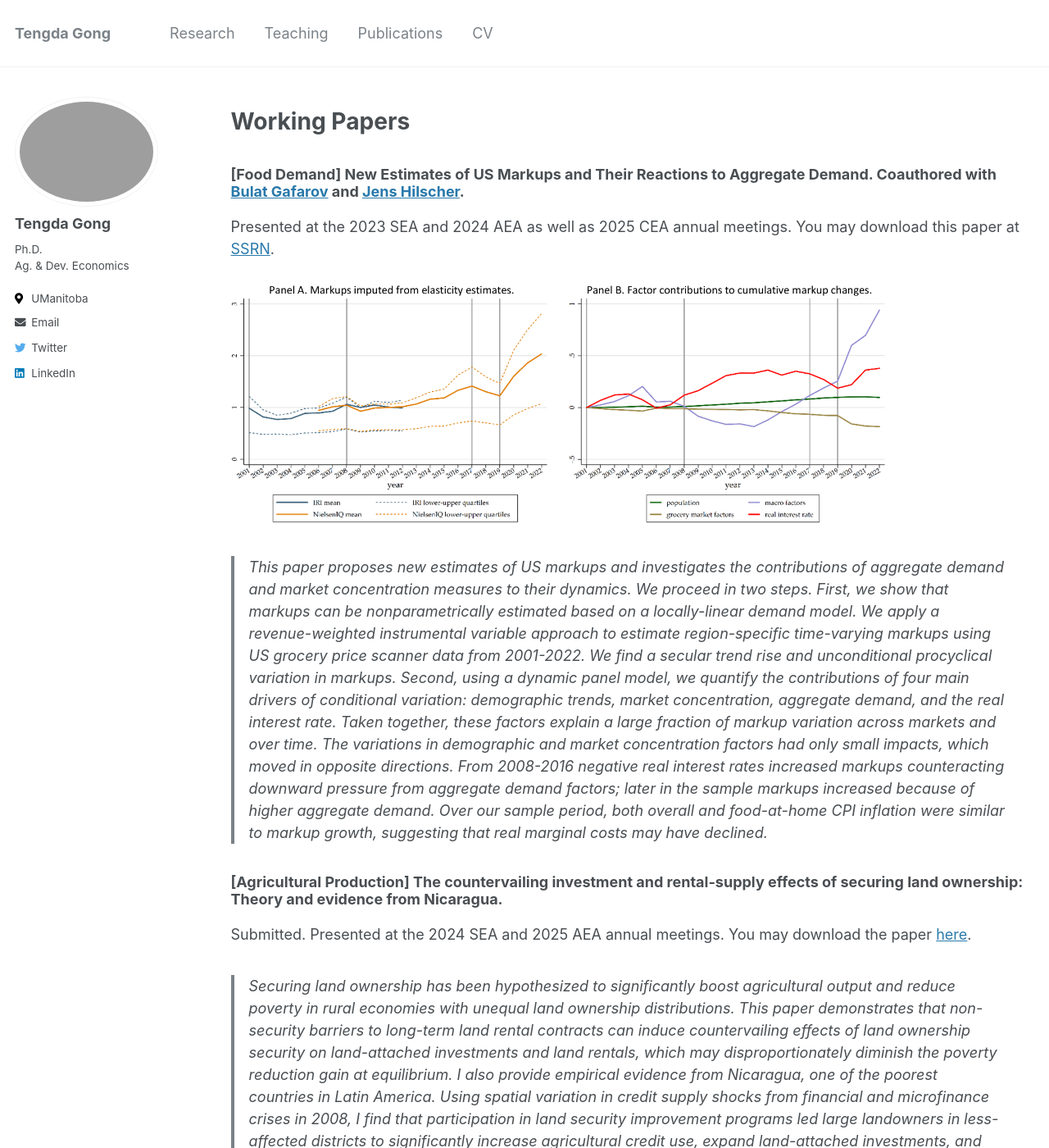
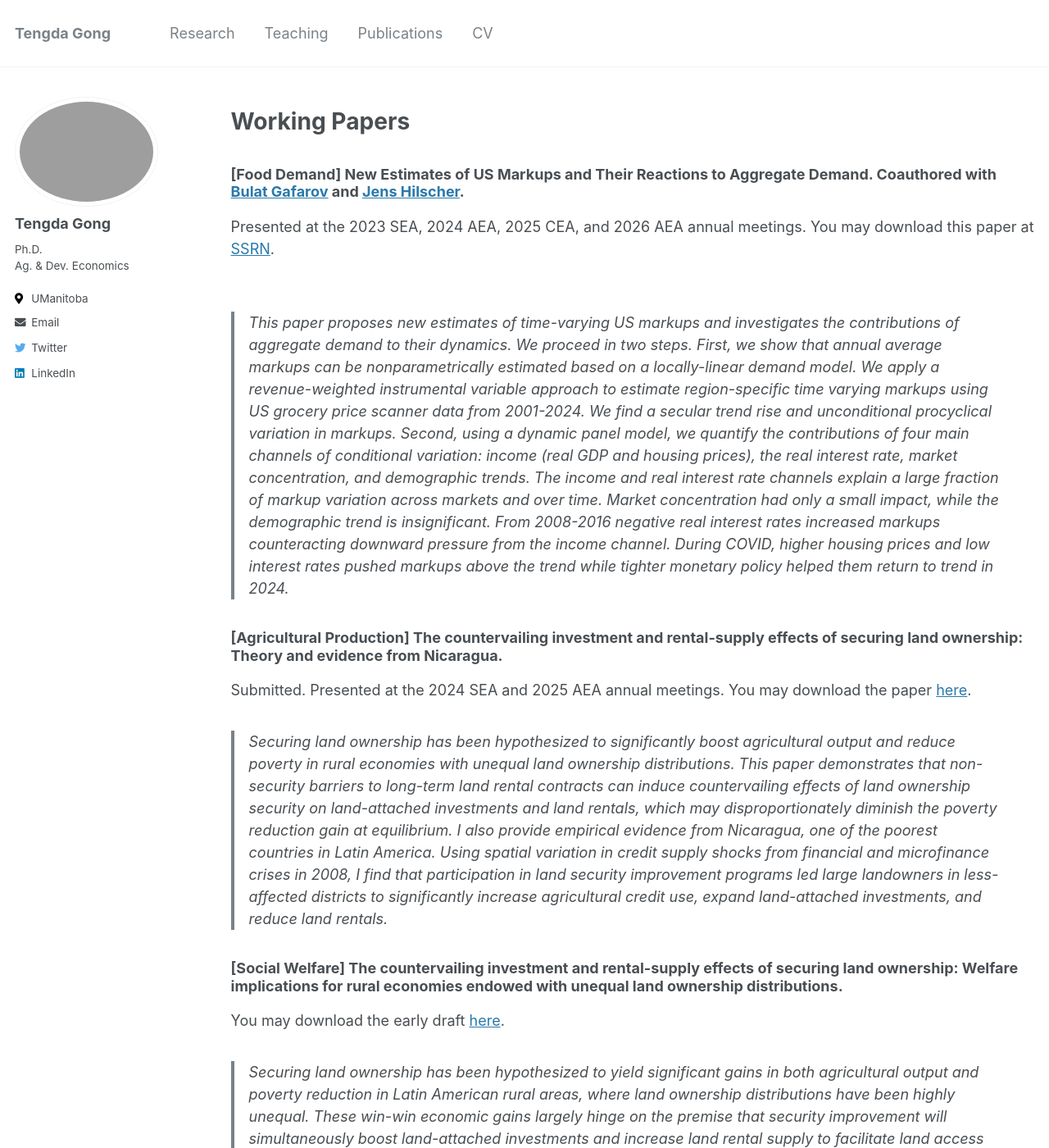
Before and after one commit to tendakung/tendakung.github.io, a Jekyll site: the page built from _pages/research.md, in a window 1280 px wide and 1400 px high. Shown: the whole window at 82% size. Built offline with Jekyll 4.4.1, drawn with Linux system fonts in a browser that asks for light colours; some of the changed text lies outside the part shown.

Commit message:
Update research.md

```diff
--- a/_pages/research.md
+++ b/_pages/research.md
@@ -8,11 +8,10 @@ author_profile: true
 # Working Papers
 
 ### [Food Demand] New Estimates of US Markups and Their Reactions to Aggregate Demand. Coauthored with [Bulat Gafarov](https://are.ucdavis.edu/people/faculty/bulat-gafarov/) and [Jens Hilscher](https://are.ucdavis.edu/people/faculty/jens-hilscher/).
-Presented at the 2023 SEA and 2024 AEA as well as 2025 CEA annual meetings. You may download this paper at [SSRN](https://papers.ssrn.com/sol3/papers.cfm?abstract_id=4551482).
+Presented at the 2023 SEA, 2024 AEA, 2025 CEA, and 2026 AEA annual meetings. You may download this paper at [SSRN](https://papers.ssrn.com/sol3/papers.cfm?abstract_id=4551482).
 <br>
 <br>
-<img src='/images/research/JMP-webfigure.PNG' width='800'>
-> This paper proposes new estimates of US markups and investigates the contributions of aggregate demand and market concentration measures to their dynamics. We proceed in two steps. First, we show that markups can be nonparametrically estimated based on a locally-linear demand model. We apply a revenue-weighted instrumental variable approach to estimate region-specific time-varying markups using US grocery price scanner data from 2001-2022. We find a secular trend rise and unconditional procyclical variation in markups. Second, using a dynamic panel model, we quantify the contributions of four main drivers of conditional variation: demographic trends, market concentration, aggregate demand, and the real interest rate. Taken together, these factors explain a large fraction of markup variation across markets and over time. The variations in demographic and market concentration factors had only small impacts, which moved in opposite directions. From 2008-2016 negative real interest rates increased markups counteracting downward pressure from aggregate demand factors; later in the sample markups increased because of higher aggregate demand. Over our sample period, both overall and food-at-home CPI inflation were similar to markup growth, suggesting that real marginal costs may have declined.
+> This paper proposes new estimates of time-varying US markups and investigates the contributions of aggregate demand to their dynamics. We proceed in two steps. First, we show that annual average markups can be nonparametrically estimated based on a locally-linear demand model. We apply a revenue-weighted instrumental variable approach to estimate region-specific time varying markups using US grocery price scanner data from 2001-2024. We find a secular trend rise and unconditional procyclical variation in markups. Second, using a dynamic panel model, we quantify the contributions of four main channels of conditional variation: income (real GDP and housing prices), the real interest rate, market concentration, and demographic trends. The income and real interest rate channels explain a large fraction of markup variation across markets and over time. Market concentration had only a small impact, while the demographic trend is insignificant. From 2008-2016 negative real interest rates increased markups counteracting downward pressure from the income channel. During COVID, higher housing prices and low interest rates pushed markups above the trend while tighter monetary policy helped them return to trend in 2024.
 
 ### [Agricultural Production] The countervailing investment and rental-supply effects of securing land ownership: Theory and evidence from Nicaragua.
 Submitted. Presented at the 2024 SEA and 2025 AEA annual meetings. You may download the paper [here](/files/pdf/research/land_ownership_security_202509.pdf).
@@ -26,9 +25,12 @@ This paper employs a multi-agent simulation approach to investigate the extent t
 # Ongoing Projects
 
 ### Price dynamics of organic versus conventional fresh produce: Market, macroeconomic, and weather factors. Coauthored with Bulat Gafarov and Jens Hilscher.
-Presented at the 2025 AAEA annual meeting, to be presented at the SEA annual meeting.
+Presented at the 2025 AAEA and SEA annual meetings.
 > Fresh produce is the largest category of organic food sales in the U.S. This paper studies the relative price dynamics of organic versus conventional produce from 2006 to 2023. Using retail scanner data, we find that the revenue-weighted average price of organic produce declined relative to conventional produce across major grocery markets beginning in 2017, with the exception of a brief uptick following the onset of COVID-19. Prior to 2017, the relative price exhibited substantial fluctuations without a clear trend. Our analyses show that macroeconomic and market factors---real interest rate, housing prices, unemployment, product supply and variety as well as retailer concentration---account for a substantial share of this variation, especially the post-2016 downward trend. In addition, weather conditions in major fruit- and vegetable-producing states---precipitation and temperature---contribute significantly to short-term price fluctuations and place upward pressure on the relative price.
 
 ### The drought-induced deforestation in the Brazilian Amazon. Coauthored with Alankrita Goswami, Mahmoud Osman, and Nilesh Shinde.
+> Recent literature highlights climate variability, particularly drought, as a critical yet understudied driver of forest loss in the Brazilian Amazon. Using high-resolution geospatial data, we document that increases in root-zone soil moisture deficits lead to higher deforestation within the same year, with no detectable within-year feedback from deforestation to local moisture flow once we condition on prior forest stock. The effect is substantially larger in municipalities with a higher prevalence of family farms. Consistent this heterogeneity, these municipalities experience an increase in forest-related environmental fines during periods of soil moisture deficits, suggesting greater engagement in illegal deforestation activities. We provide evidence on the underlying mechanism by showing that drought reduces agricultural output more sharply in these areas, indicating heightened economic distress. Finally, we find that improved access to credit partially mitigates drought-induced deforestation, pointing to a potential role for policy interventions in alleviating environmentally harmful coping responses.
 
 ### Climate change, supply chain, and trade: Evidence from California droughts.
+
+### Trade and structural transformation in Africa. Coauthored with Nie Jun.
```
